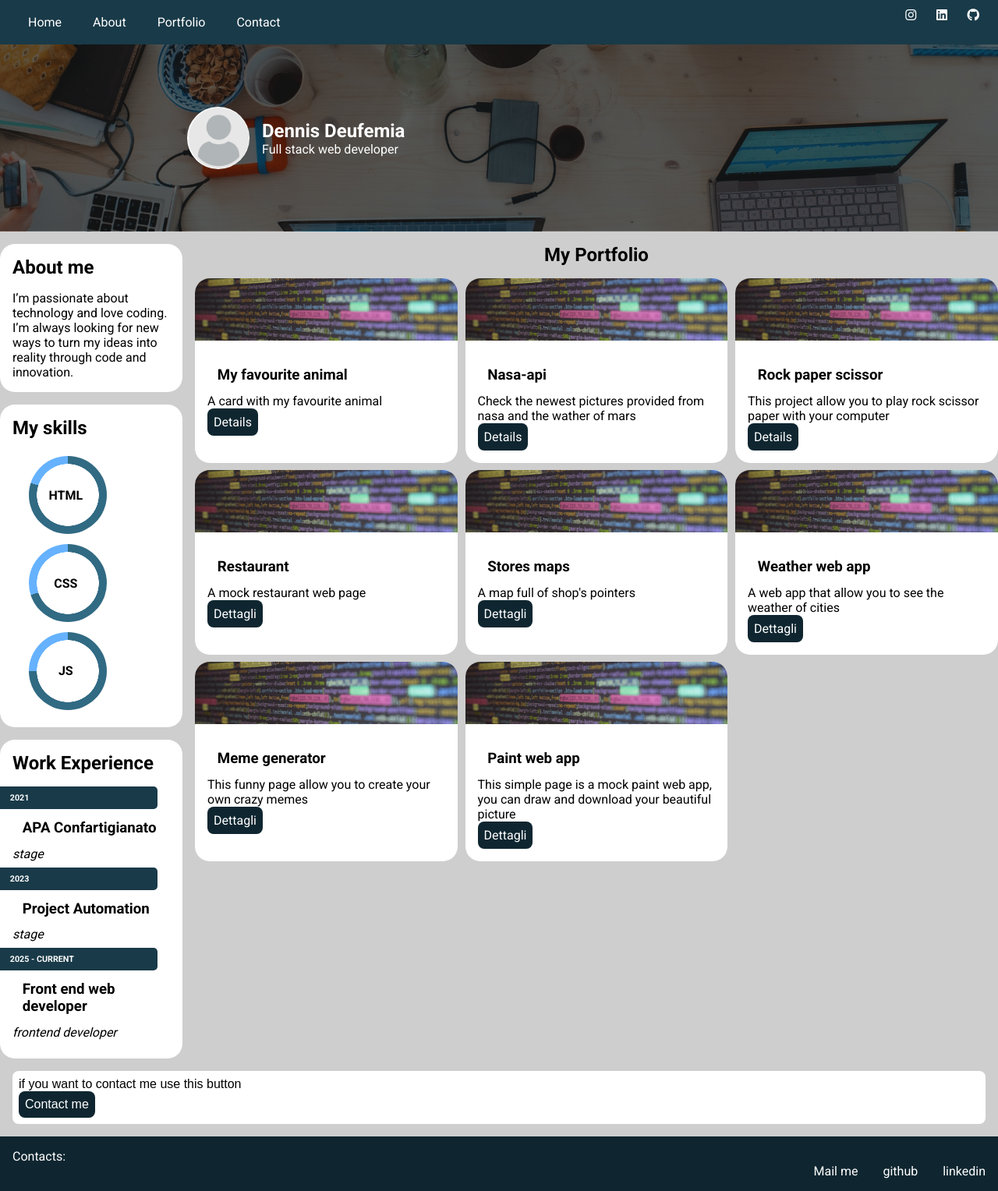
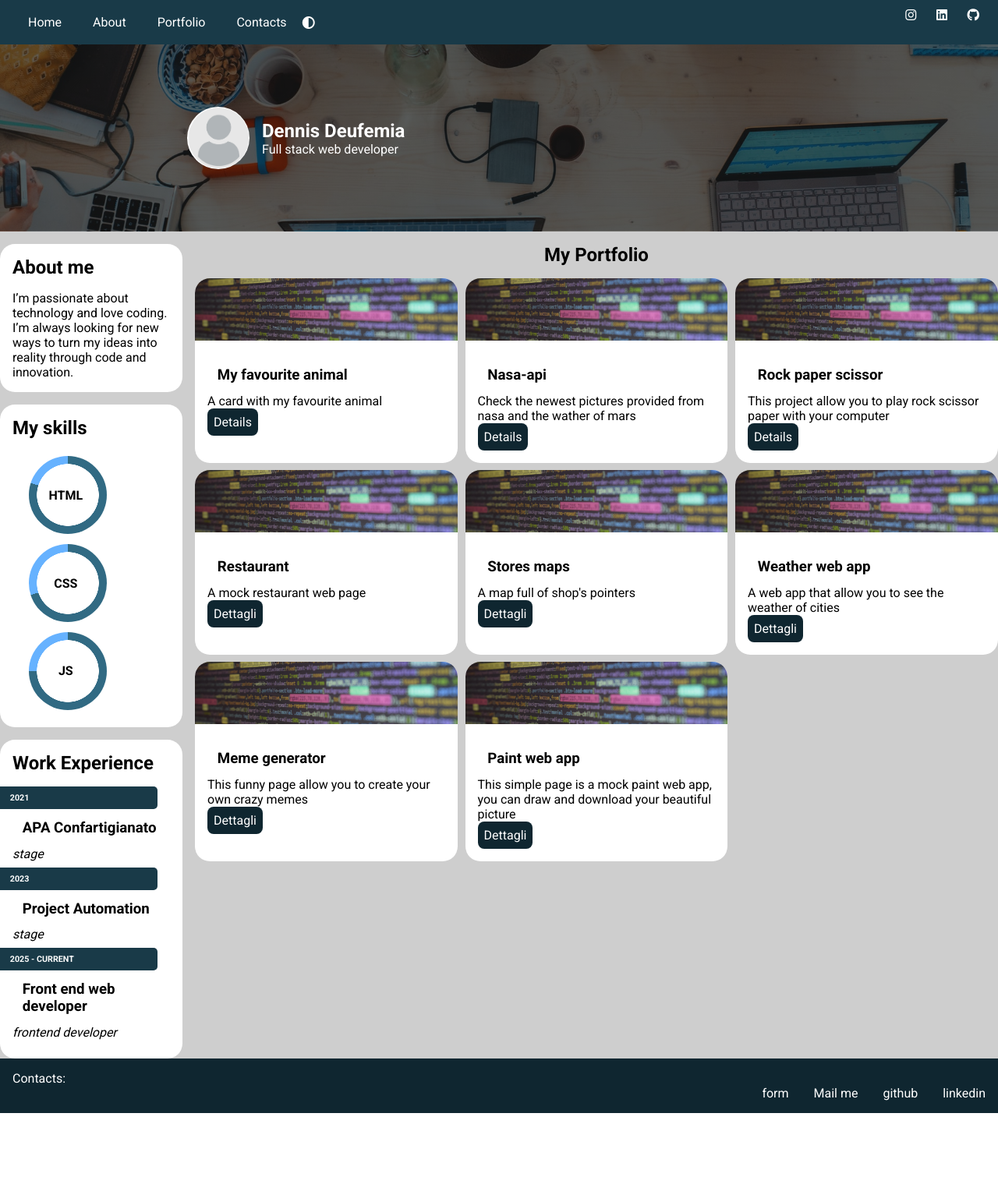
Before and after one commit to Dede-999/MyPortfolio, a plain HTML site: page index.html in a window 1280 px wide. Shown: the whole page at 78% size. After the commit the page ends 1428 px from the top, so only its background shows below. Drawn offline with Linux system fonts and the light colour scheme.

Commit message:
aggiunto lo switch per il tema chiaro/scuro

```diff
--- a/index.html
+++ b/index.html
@@ -9,12 +9,13 @@
     </head>
     <body>
 
-        <header>
+        <header id="home">
             <nav id="main-nav" class="navigation">
                 <a href="#home">Home</a>
                 <a href="#about">About</a>
                 <a href="#portfolio">Portfolio</a>
-                <a href="#contact">Contact</a>
+                <a href="#contact">Contacts</a>
+                <i class="fa-solid fa-circle-half-stroke" class="themeSwitch" onclick="themeSwitch()"></i>
             </nav>
             <button class="hamburger closed" type="button" id="hamburger">
             <!-- <i class="fa-solid fa-bars"></i> -->
@@ -41,7 +42,7 @@
                 </div>
             </section>
 
-            <aside>
+            <aside id="about">
                 <article>
                     <h2>About me</h2>
                     <p>I’m passionate about technology and love coding. I’m always looking for new ways to turn my ideas into reality through code and innovation.</p>
@@ -96,7 +97,7 @@
                 </article>
             </aside>
 
-            <section class="portfolio">
+            <section class="portfolio" id="portfolio">
                 <h2>My Portfolio</h2>
                 <div class="projects-container">
                     <article>
@@ -185,15 +186,10 @@
                 </div>
             </section>
         </main>
-        <section id="contact">
-            <form>
-                <p>if you want to contact me use this button</p>
-                <a href="https://docs.google.com/forms/d/e/1FAIpQLSd0SQ4XsAcZy-ZSXwIqip1cwgXaQc-Voe7eYqBeAjyCiEhJiA/viewform?usp=dialog" target="#"><span>Contact me</span></a>
-            </form>
-        </section>
-        <footer>
+        <footer id="contact">
             <p>Contacts:</p>
             <div>
+                <a href="https://docs.google.com/forms/d/e/1FAIpQLSd0SQ4XsAcZy-ZSXwIqip1cwgXaQc-Voe7eYqBeAjyCiEhJiA/viewform?usp=dialog" target="#"><span>form</span></a>
                 <a href="mailto:den.deufemia@gmail.com?subject=Contatto%20dal%20portfolio&body=Buongiorno%20Dennis%2C%0A%0AVolevo%20parlarti%20di...">Mail me</a>
                 <a href="https://github.com/Dede-999">github</a>
                 <a href="https://www.linkedin.com/in/dennis-deufemia-38a979377/">linkedin</a>
--- a/script.js
+++ b/script.js
@@ -16,6 +16,20 @@ hamburgerButton.addEventListener('click', function() {
 }
 })
 
+function themeSwitch() {
+  if(isdark==0){
+    styleRules[0].style.setProperty('--bodyColor', '#0f191d');
+    styleRules[0].style.setProperty('--textColor', 'white');
+    styleRules[0].style.setProperty('--cardColor', '#090909');
+    isdark=1;
+  } else {
+    styleRules[0].style.setProperty('--bodyColor', '#cecece');
+    styleRules[0].style.setProperty('--textColor', 'black');
+    styleRules[0].style.setProperty('--cardColor', 'white');
+    isdark=0;
+  }
+}
+
 mainNav.addEventListener('click', () => {
   if (!isDesktop.matches) {
   hamburgerButton.classList.add('closed');
--- a/style.css
+++ b/style.css
@@ -6,7 +6,9 @@
     --medium-primary: #193a48;
     --light-primary: #316a83;
 
-    --gray-100: #cecece;
+    --bodyColor: #cecece;
+    --textColor: rgb(0, 0, 0);
+    --cardColor: white;
     --gray-200: #d7d8da;
 }
 
@@ -29,10 +31,11 @@ html, body, h1, h2, h3, h4, h5, h6, p, ul, li {
   }
 
 article {
-    background-color: white;
+    background-color: var(--cardColor);
     border-radius: 1.2rem;
     padding: 1rem;
     position: relative;
+    color: var(--textColor);
 }
 
 
@@ -138,7 +141,7 @@ main{
     display: grid;
     grid-template-rows: auto auto;
     grid-template-columns: 1fr; /*copia in compito*/
-    background-color: var(--gray-100);
+    background-color: var(--bodyColor);
     row-gap: 1rem;
 }
 
@@ -240,9 +243,9 @@ aside article h2 {
     align-items: center;
     justify-content: center;
     font-weight: bold;
-    color: #000;
+    color: var(--textColor);
     background:
-        radial-gradient(closest-side, white 79%, transparent 80% 100%),
+        radial-gradient(closest-side, var(--cardColor) 79%, transparent 80% 100%),
         conic-gradient(var(--light-primary) var(--value), rgb(102,178,255) var(--value));
     position: relative;
 }
@@ -292,6 +295,7 @@ h3 {
 /* *** PORTFOLIO *** */
 .portfolio h2{
     text-align: center;
+    color:var(--textColor);
 }
 .portfolio article{
     position:relative;
@@ -368,35 +372,6 @@ transition: 0,5s;
     background-color: red;
     padding: 0.4rem 4rem;
 }
-/* *** CONTACT *** */
-#contact {
-    background-color: var(--gray-100);
-    /* max width*/
-    margin: 0 auto;
-    padding: 1rem;
-}
-
-form {
-  font-family: Arial, Helvetica, sans-serif;
-  background-color: white;
-  padding: 0.5rem;
-  border-radius: 0.5rem;
-
-}
-
-form a {
-    /*float: right;*/
-    display: inline-block;
-    background-color: var(--dark-primary);
-    color: white;
-    text-decoration: none;
-    padding: 0.5rem;
-    border-radius: 0.5rem;
-    transition: background-color, 2s;
-}
-form a:hover{
-    background-color: rgb(16, 106, 4);
-}
 
 /* *** FOOTER *** */
 footer{
```
